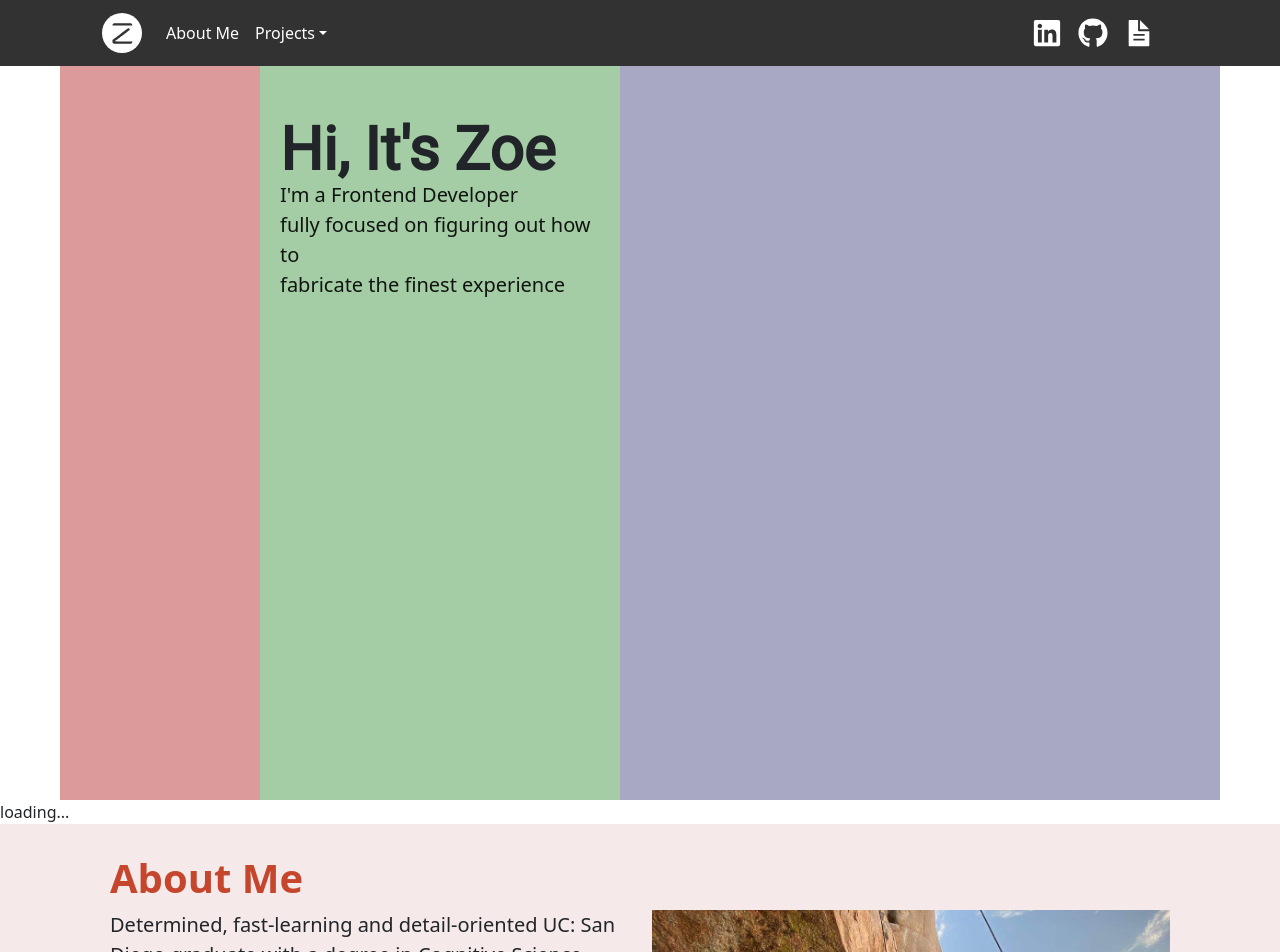
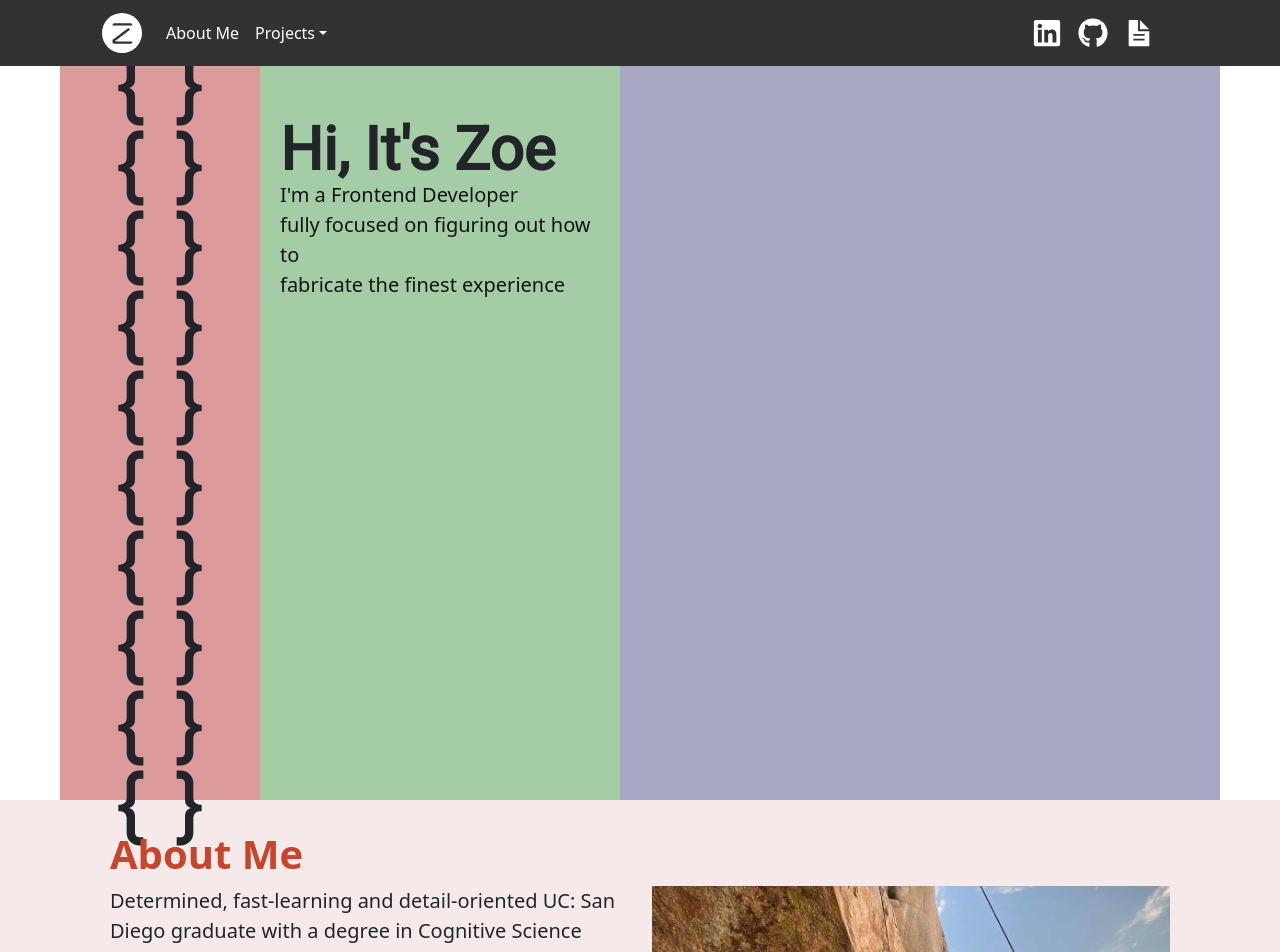
Before and after one commit to zlederma/portfolio-website, a React (Create React App) app: page / in a window 1280 px wide. Shown: the top 952 px of the page. Built offline with nearby package versions, Linux system fonts and the light colour scheme; no server answers.

Commit message:
got rid of extraneous code

```diff
--- a/src/components/Landing.js
+++ b/src/components/Landing.js
@@ -1,17 +1,19 @@
 import "../styles/LandingStyles.css"
 import ProjectCards from "./ProjectCards"
 import Welcome from "./Welcome"
+import ArtSquares from "./ArtSquares"
 export default function () {
     return (
         <>
             <div className="landing__container">
-                <div className="landing__column-art"></div>
+                <div className="landing__column-art">
+                    <ArtSquares />
+                </div>
                 <div className="landing__column-welcome">
                     <Welcome />
                 </div>
                 <div className="landing__column-projects"></div>
             </div>
-            <ProjectCards slug="master" />
         </>
     )
 }
```
